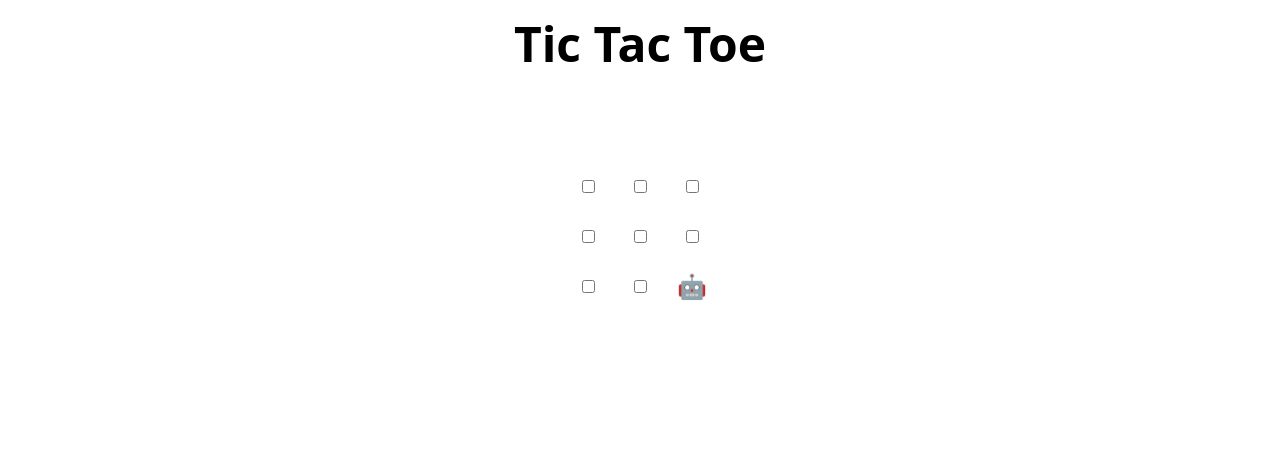
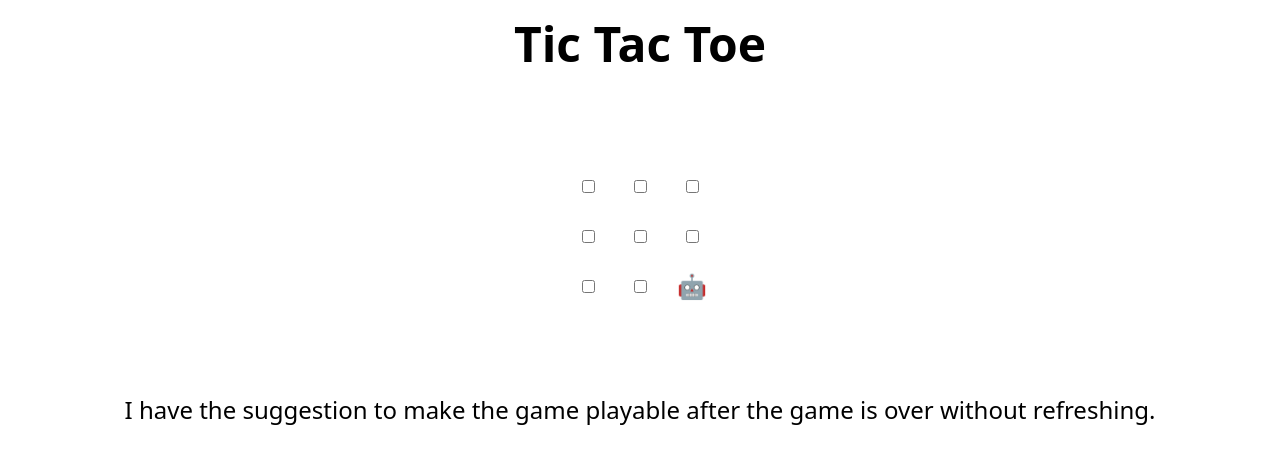
Before and after one commit to Ashhad-A-Kamran/skills-review-pull-requests, a plain HTML site: page index.html in a window 1280 px wide. Drawn offline with Linux system fonts and the light colour scheme.

Commit message:
Update index.html
changed by Ashhad

```diff
--- a/index.html
+++ b/index.html
@@ -48,7 +48,7 @@
 </table>
 
 <h2 hidden>Game over, refresh to play again 🧑‍💻 🤖!</h2>
-
+I have the suggestion to make the game playable after the game is over without refreshing.
 <script>
   // Initialization
   const boxes = Array.from(document.querySelectorAll("td"));
```
